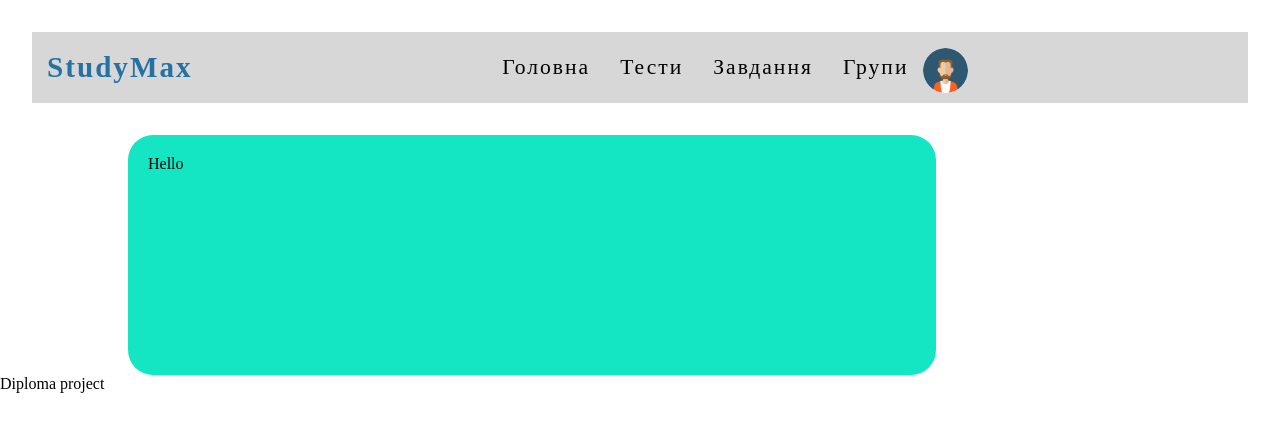
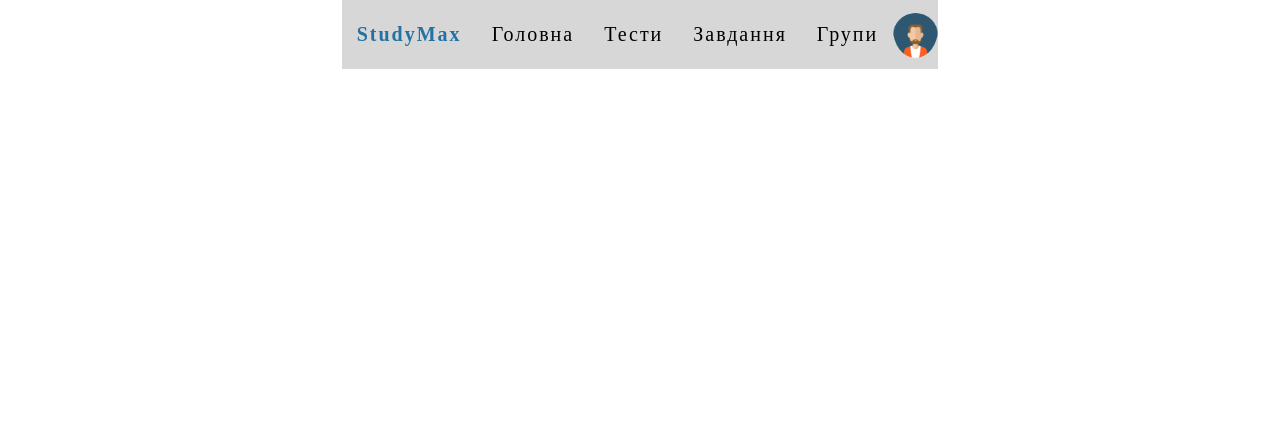
Before and after one commit to Rostislauuu/master-diploma, a React (Create React App) app: page / in a window 1280 px wide. Shown: the top 432 px of the page. Built offline with nearby package versions, Linux system fonts and the light colour scheme.

Commit message:
fix code, add flex

```diff
--- a/src/App.js
+++ b/src/App.js
@@ -6,7 +6,6 @@ const App = () => {
   return (
     <div className="App">
         <Header />
-      Diploma project
     </div>
   );
 }
--- a/src/assets/style/Header/Header.scss
+++ b/src/assets/style/Header/header.scss
@@ -1,36 +1,35 @@
 @import '../variables.scss';
 
-header {
-  margin: 0 auto;
-  padding: 2em;
-  text-align: center;
+.header {
+  display: flex;
   color: $gray;
 }
 
-.headerContainer {
+.header_container {
+  display: inline-flex;
   margin: 0 auto;
   text-align: center;
   background: $gray;
 }
 
-nav {
+.menu_effect {
   a {
+    display: inline-flex;
     position: relative;
-    display: inline-block;
     margin: 15px 15px;
     outline: none;
     color: $black;
     text-decoration: none;
     letter-spacing: 2px;
-    font-size: $font-size;
+    font-size: 20px;
   }
 }
 
-h1 {
-  float: left;
-  font-size: $font-size;
-  line-height: 70px;
-  margin: 0;
+.logo {
+  display: inline-flex;
+  justify-items: flex-start;
+  align-items: center;
+  font-size: 20px;
 
   span {
     color: $blue;
@@ -41,19 +40,24 @@ h1 {
     color: $blue;
     text-decoration: none;
     letter-spacing: 2px;
-    font-size: $font-size;
+    font-size: 20px;
   }
 }
+
 .avatar {
+  padding-top: 13px;
   vertical-align: middle;
   width: 45px;
   height: 45px;
   border-radius: 50%;
 }
 
-.effect {
+.menu_effect {
+  display: inline-flex;
+
   a {
     padding: 8px 0;
+
     &:after {
       position: absolute;
       top: 0;
@@ -81,24 +85,9 @@ h1 {
     }
   }
 }
-.fakeBlock {
-  background: #14E5C2;
-  margin-left: 10%;
-  border-radius: 25px;
-  width: 60%;
-  height: 200px;
-  padding: 20px;
-}
 
-@media screen and (max-width: 500px) {
-  header {
-    a {
-      float: none;
-      display: block;
-      text-align: center;
-    }
-    h1 {
-      float: none;
-    }
+@media (max-width: 500px) {
+  .menu_effect {
+    flex-direction: column;
   }
 }
--- a/src/assets/style/variables.scss
+++ b/src/assets/style/variables.scss
@@ -3,6 +3,3 @@
 $blue: #2471A3;
 $gray: #d7d7d8;
 $black: #000;
-
-/* SIZE */
-$font-size: 1.35em;
--- a/src/components/Header/Header.js
+++ b/src/components/Header/Header.js
@@ -1,14 +1,16 @@
 import React from "react";
-import "../../assets/style/Header/Header.scss";
+
+import "../../assets/style/Header/header.scss";
 import avatar from "../../assets/avatar.png";
 
 const Header = () => {
     return (
-        <div>
-            <header>
-                <section className="headerContainer">
-                    <h1><a href="#">Study<span>Max</span></a></h1>
-                    <nav className="effect">
+            <header className="header">
+                <section className="header_container">
+                    <h1 className="logo">
+                        <a href="#">Study<span>Max</span></a>
+                    </h1>
+                    <nav className="menu_effect">
                         <a href="#">Головна</a>
                         <a href="#">Тести</a>
                         <a href="#">Завдання</a>
@@ -17,10 +19,6 @@ const Header = () => {
                     </nav>
                 </section>
             </header>
-            <div className="fakeBlock">
-                <p>Hello</p>
-            </div>
-        </div>
     );
 };
 
```
